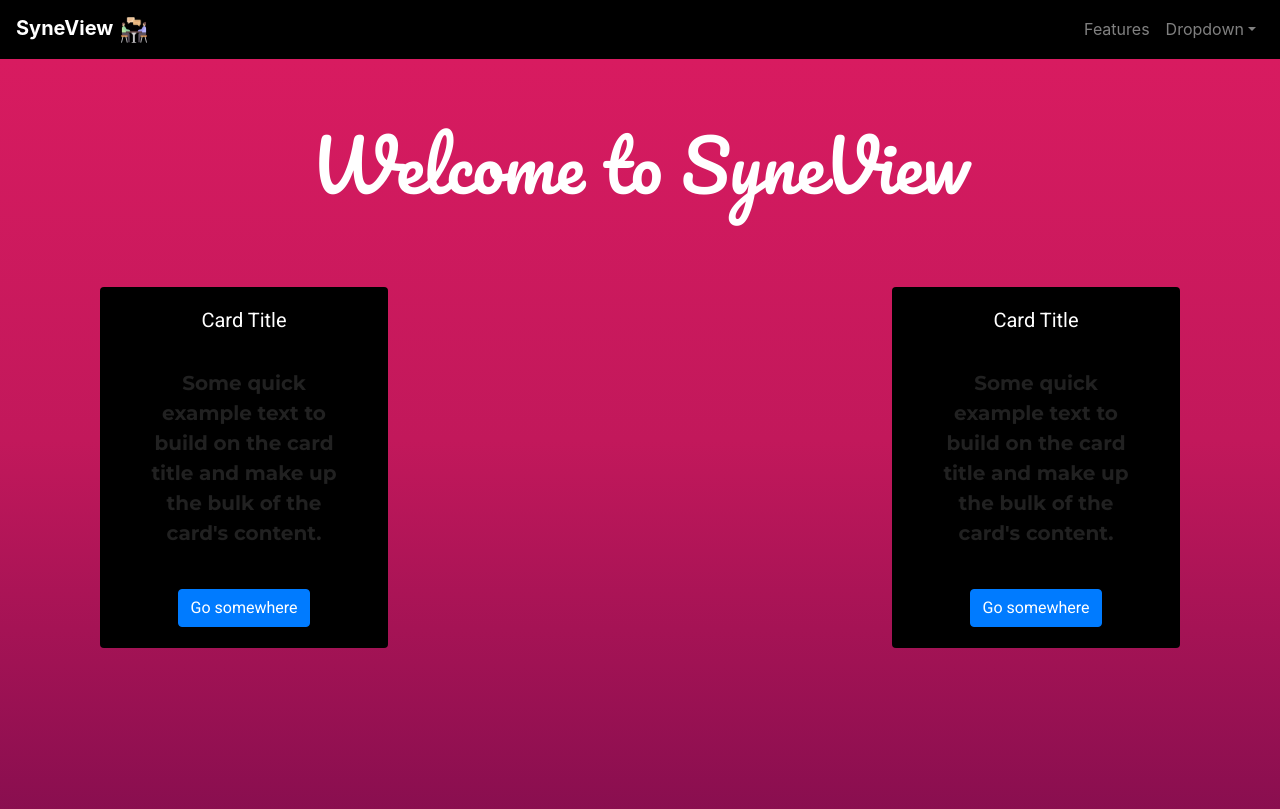
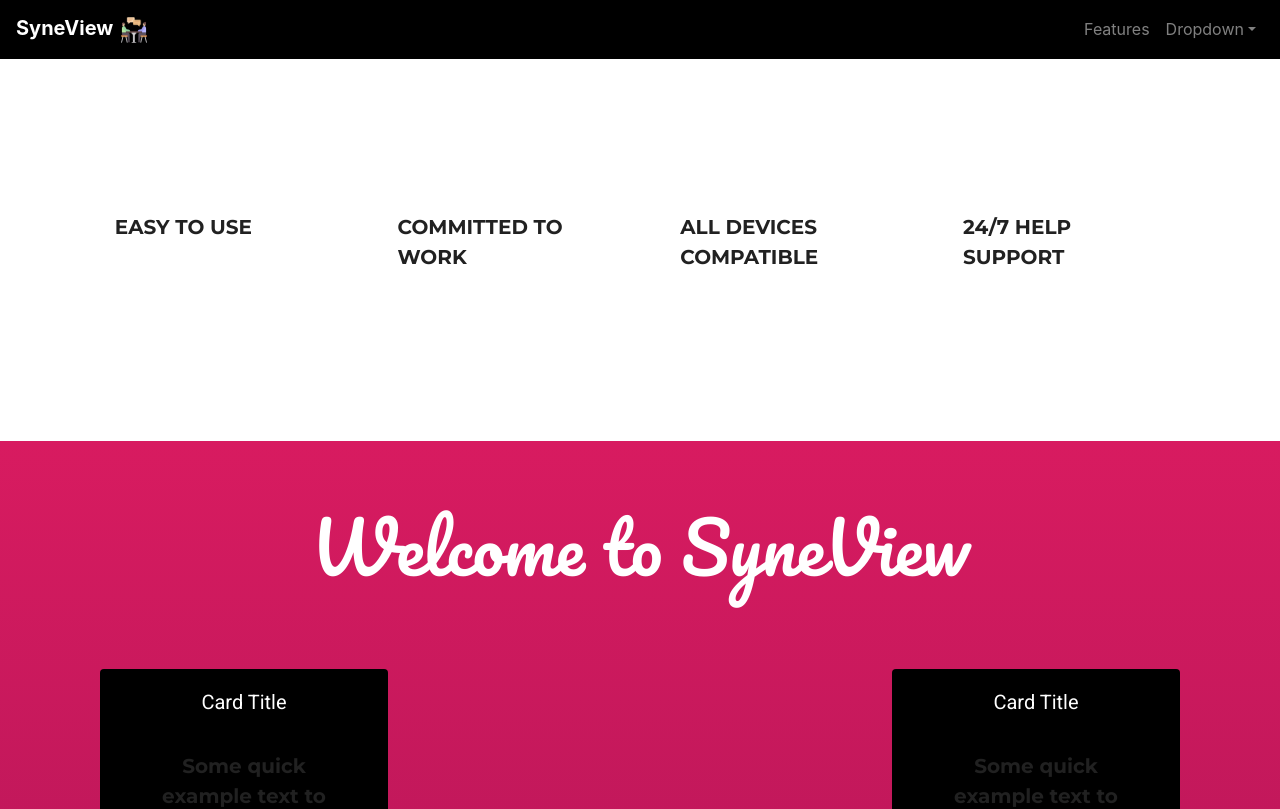
Before and after one commit to harrithha/Interview-Website, a React (Create React App) app in the folder interview/: page /features in a window 1280 px wide. Shown: the top 809 px of the page. Built offline with nearby package versions, Linux system fonts and the light colour scheme.

Commit message:
Navbar Link

```diff
--- a/interview/package.json
+++ b/interview/package.json
@@ -63,5 +63,5 @@
       "last 1 safari version"
     ]
   },
-    "type": "module"
+  "type": "module"
 }
--- a/interview/src/components/Navbar.js
+++ b/interview/src/components/Navbar.js
@@ -1,10 +1,18 @@
 import React from 'react'
+import {
+  BrowserRouter as Router,
+  Switch,
+  Route,
+  Link
+} from "react-router-dom";
+import Features from './Features';
 import 'bootstrap/dist/css/bootstrap.min.css'
 import * as ReactBootStrap from 'react-bootstrap'
-import './navbar.css'
-import { FaBlackberry } from 'react-icons/fa'
+import './navbar.css';
+
 function Navbar() {
     return (
+      <Router>
         <div class='sticky-top' >
 
     <ReactBootStrap.Navbar className="nav navibar" collapseOnSelect expand="lg" variant="dark">
@@ -12,7 +20,7 @@ function Navbar() {
   <ReactBootStrap.Navbar.Toggle aria-controls="responsive-navbar-nav" />
   <ReactBootStrap.Navbar.Collapse id="responsive-navbar-nav">
     <ReactBootStrap.Nav className="ml-auto">
-      <ReactBootStrap.Nav.Link className="navitem" href="Features.js">Features</ReactBootStrap.Nav.Link>
+      <ReactBootStrap.Nav.Link className="navitem" as={Link} to={"/features"}>Features</ReactBootStrap.Nav.Link>
        <ReactBootStrap.NavDropdown className="navitem" title="Dropdown" id="collasible-nav-dropdown">
         <ReactBootStrap.NavDropdown.Item href="#action/3.1">Action</ReactBootStrap.NavDropdown.Item>
         <ReactBootStrap.NavDropdown.Item href="#action/3.2">Another action</ReactBootStrap.NavDropdown.Item>
@@ -25,9 +33,15 @@ function Navbar() {
 </ReactBootStrap.Navbar>
 
         </div>
+        <div>
+        <Switch>
+          <Route path="/features">
+            <Features />
+          </Route>
+        </Switch>
+        </div>
+        </Router>
     )
 }
 
 export default Navbar
-
-{/* <img className="weblogo" src='interview.png' /> */}
```
Also changed, not shown: interview/src/components/HomePageBody.js (+6 -1 lines).
